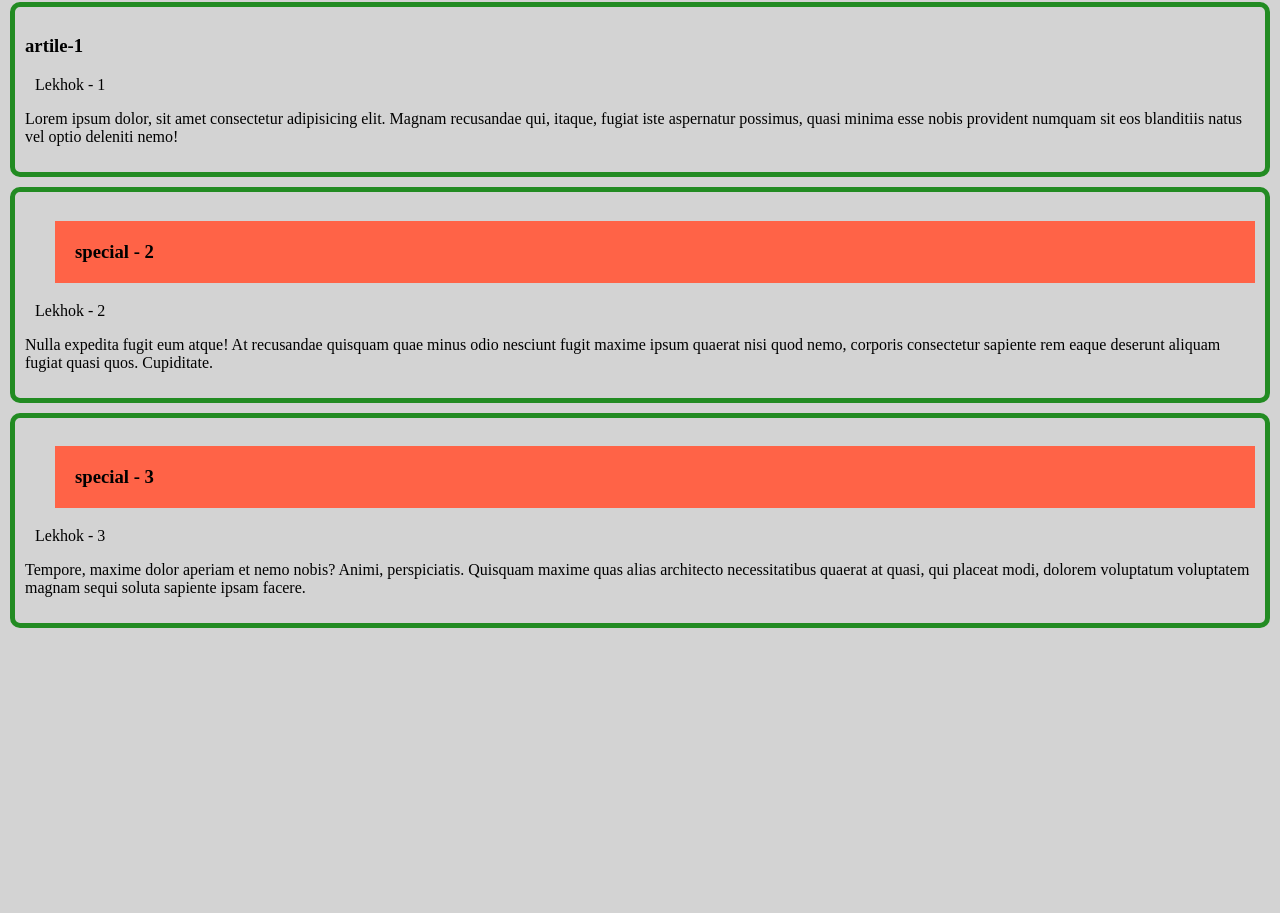
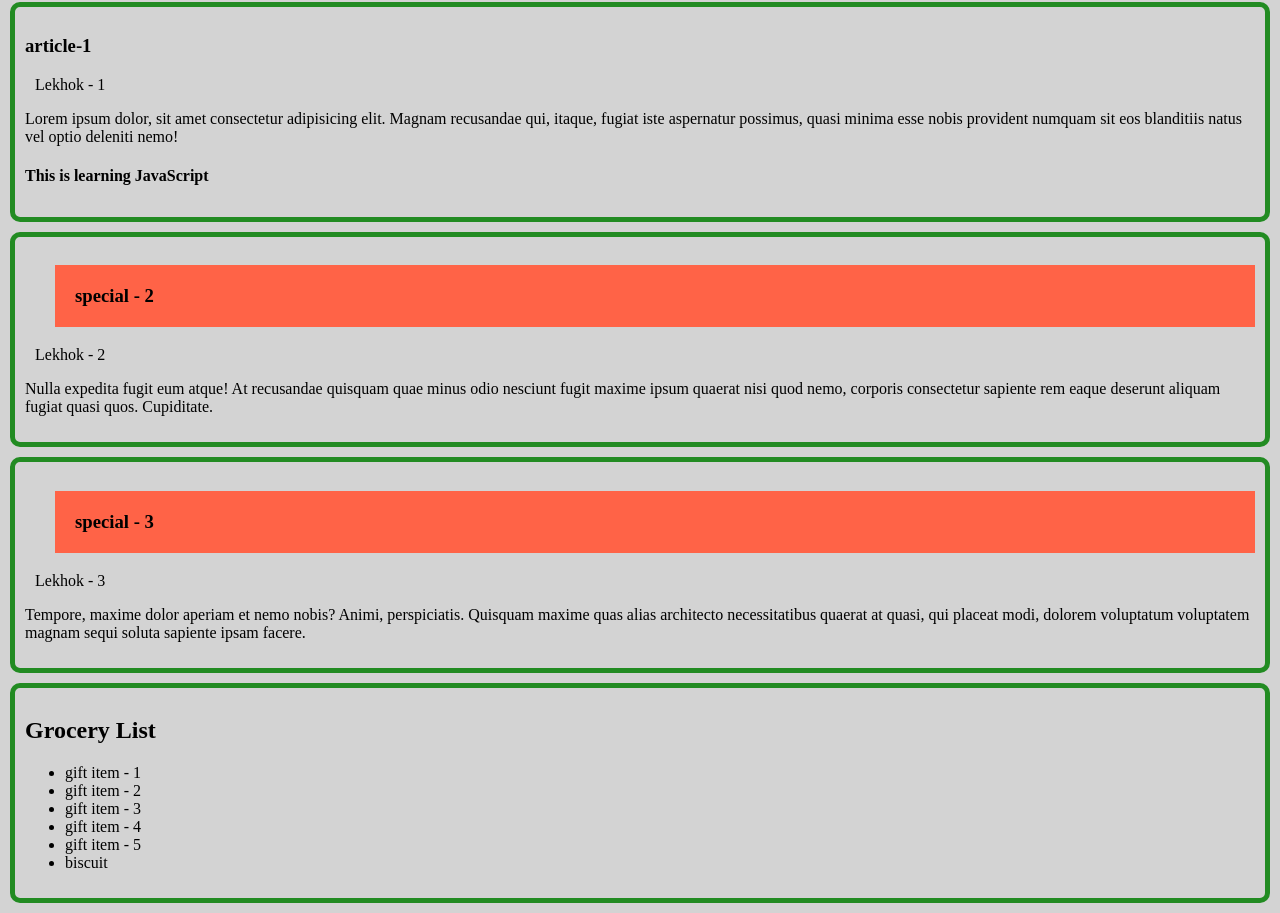
Before and after one commit to mnomanme/integrateJavascript, a plain HTML site: page 18-how-javaScript-works-and-dom/dom.html in a window 1280 px wide. Shown: the part 272-1185 px from the top of the page. Before the commit the page ends 910 px from the top, so only its background shows below. Drawn offline with Linux system fonts and the light colour scheme.

Commit message:
create element

```diff
--- a/18-how-javaScript-works-and-dom/dom.html
+++ b/18-how-javaScript-works-and-dom/dom.html
@@ -23,8 +23,8 @@
 			</section>
 			<section>
 				<h2>Exploring DOM 2</h2>
-				<article>
-					<h3>artile-1</h3>
+				<article id="first-article">
+					<h3>article-1</h3>
 					<p title="I am the most important author" class="author">
 						author-1
 					</p>
@@ -37,7 +37,7 @@
 					</p>
 				</article>
 				<article class="special">
-					<h3>artile-2</h3>
+					<h3>article-2</h3>
 					<p class="author">author-2</p>
 					<p class="description">
 						Nulla expedita fugit eum atque! At recusandae quisquam
@@ -47,7 +47,7 @@
 					</p>
 				</article>
 				<article class="special">
-					<h3>artile-3</h3>
+					<h3>article-3</h3>
 					<p class="author">author-3</p>
 					<p class="description">
 						Tempore, maxime dolor aperiam et nemo nobis? Animi,
@@ -57,6 +57,16 @@
 						sapiente ipsam facere.
 					</p>
 				</article>
+				<article>
+					<h2>Grocery List</h2>
+					<ul id="gift-list">
+						<li>gift item - 1</li>
+						<li>gift item - 2</li>
+						<li>gift item - 3</li>
+						<li>gift item - 4</li>
+						<li>gift item - 5</li>
+					</ul>
+				</article>
 			</section>
 		</main>
 	</body>
@@ -65,6 +75,18 @@
 		// body
 		document.body.style.backgroundColor = 'lightgrey';
 		document.body.style.margin = 0;
+
+		// another gift item create
+		const ul = document.getElementById('gift-list');
+		const newUl = document.createElement('li');
+		newUl.innerHTML = 'biscuit';
+		ul.appendChild(newUl);
+
+		// create element
+		var article = document.getElementById('first-article');
+		var newArticle = document.createElement('h4');
+		newArticle.innerHTML = 'This is learning JavaScript';
+		article.appendChild(newArticle);
 
 		// set attribute
 		var setAttribute = document.querySelector('h2');
@@ -81,6 +103,7 @@
 			elements.style.backgroundColor = 'lightgrey';
 			elements.style.margin = '10px';
 		}
+
 		// special
 		var special = document.querySelectorAll('.special h3');
 		for (i = 0; i < special.length; i++) {
@@ -92,6 +115,7 @@
 			elements.style.marginLeft = '30px';
 			elements.style.padding = '20px';
 		}
+
 		// first
 		var first = document.getElementById('first');
 		first.style.color = 'green';
```
